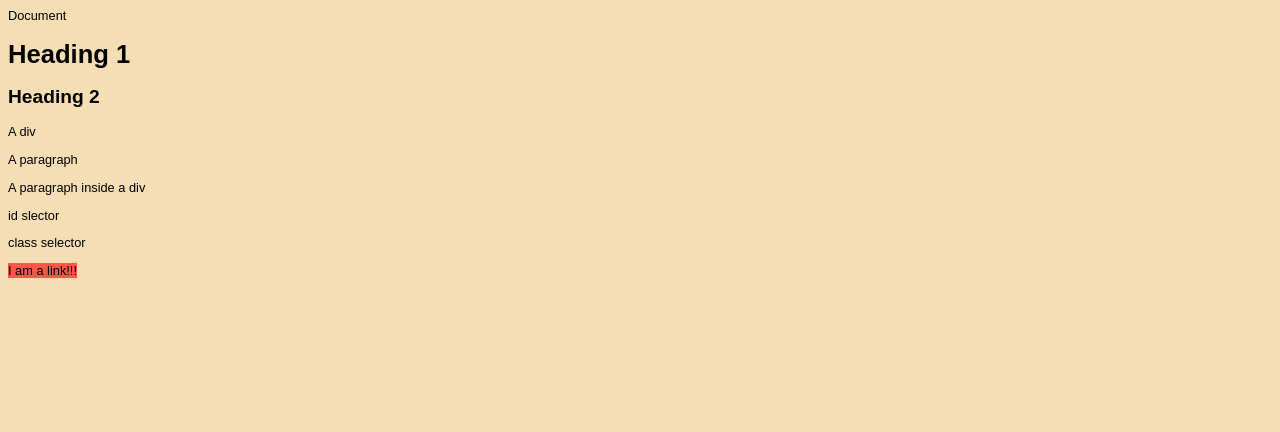
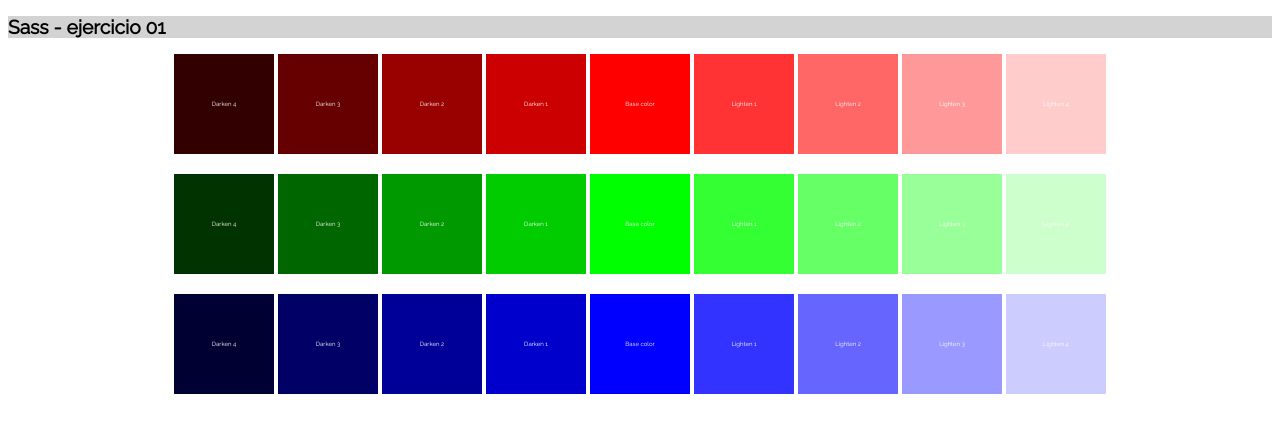
Before and after one commit to fdelgado-dwk262/master, a website built with Parcel: page src/index.html in a window 1280 px wide. Built offline with nearby package versions, Linux system fonts and the light colour scheme.

Commit message:
[MOD][CSS][HTML] cambios y pruebas

```diff
--- a/src/content/site.css
+++ b/src/content/site.css
@@ -1,7 +1,9 @@
+@import url('https://fonts.googleapis.com/css?family=Raleway&display=swap');
+
 body {
     font-size: 80%; /* 80% base line - de pende del navegador aprox 16px */
-    font-family: sans-serif;
-    background-color: wheat;
+    font-family: 'Raleway', sans-serif;
+    background-color: white;
 }
 
 a {
@@ -12,3 +14,30 @@ a {
 a:hover {
     color: white;
 }
+
+h1, h2 {
+    background-color: lightgrey;
+}
+div {
+   font-size: 0.5em;
+}
+
+p {
+ font-size: 2em;
+}
+
+.content_flex {
+    display: flex;
+}
+.content_flex div:nth-child(1) {
+    background-color: goldenrod;
+    flex-grow: 1;
+}
+.content_flex div:nth-child(2) {
+    background-color: thistle;
+    flex-grow: 2;
+}
+.content_flex div:nth-child(3) {
+    background-color: teal;
+    flex-grow: 3;
+}
--- a/src/index.html
+++ b/src/index.html
@@ -4,11 +4,12 @@
     <meta charset="UTF-8">
     <meta name="viewport" content="width=device-width, initial-scale=1.0">
     <meta http-equiv="X-UA-Compatible" content="ie=edge">
-    <link rel="stylesheet" href="./content/site.css"
+    <link rel="stylesheet" href="./content/site.css">
+    <link rel="stylesheet" href="./sass/form.scss">
     <title>Document</title>
 </head>
 <body>
-    <h1>Heading 1</h1>
+    <!-- <h1>Heading 1</h1>
     <h2>Heading 2</h2>
     <div>A div</div>
         <p>A paragraph</p>
@@ -17,5 +18,54 @@
     <p id="content">id slector</p>
     <p class="quotation">class selector</p>
     <a href="">I am a link!!!</a>
+    <div class="content_flex">
+        <div>
+            <h1>1</h1>
+        </div>
+        <div>
+            <h1>2</h1>
+        </div>
+        <div>
+            <h1>3</h1>
+        </div>
+    </div>
+    <hr /> -->
+    <h2>Sass - ejercicio 01</h2>
+    <div class="content">
+    <div class="red">
+        <div>Darken 4</div>
+        <div>Darken 3</div>
+        <div>Darken 2</div>
+        <div>Darken 1</div>
+        <div>Base color</div>
+        <div>Lighten 1</div>
+        <div>Lighten 2</div>
+        <div>Lighten 3</div>
+        <div>Lighten 4</div>
+    </div>
+    <div class="green">
+        <div>Darken 4</div>
+        <div>Darken 3</div>
+        <div>Darken 2</div>
+        <div>Darken 1</div>
+        <div>Base color</div>
+        <div>Lighten 1</div>
+        <div>Lighten 2</div>
+        <div>Lighten 3</div>
+        <div>Lighten 4</div>
+    </div>
+    <div class="blue">
+        <div>Darken 4</div>
+        <div>Darken 3</div>
+        <div>Darken 2</div>
+        <div>Darken 1</div>
+        <div>Base color</div>
+        <div>Lighten 1</div>
+        <div>Lighten 2</div>
+        <div>Lighten 3</div>
+        <div>Lighten 4</div>
+    </div>
+</div>
+
 </body>
 </html>
--- /dev/null
+++ b/src/sass/form.scss
@@ -0,0 +1,59 @@
+$baseSize : 14px;
+
+
+$base-color-red: 0;
+$base-color-green: 120;
+$base-color-blue: 240;
+
+$color_text_white: white;
+
+$porcentaje: 0%;
+
+@mixin degradado($color, $baseColor, $porcentaje) {
+
+    @for $i from 1 through 9 {
+        .#{$color} div:nth-child(#{$i}) {
+            height: 100px;
+            width: 100px;
+            color: $color_text_white;
+            $porcentaje: $porcentaje + 10;
+            background-color: hsl($baseColor,100%,$porcentaje);
+         }
+    }
+  }
+
+@for $j from 1 through 3 {
+  @if ($j == 1) {
+    $color: $base-color-red;
+    .a {
+      color: $color;
+    }
+    @include degradado(red, $base-color-red ,$porcentaje);
+  }
+  @if ($j == 2) {
+    $color: $base-color-green;
+    .b {
+      color: $color;
+    }
+    @include degradado(green, $base-color-green,$porcentaje);
+  }
+  @if ($j == 3) {
+    $color: $base-color-blue;
+    .c {
+      color: $color;
+    }
+    @include degradado(blue, $base-color-blue, $porcentaje);
+  }
+}
+
+.content {
+    display: flex;
+    flex-direction: column;
+    div {
+        display: flex;
+        flex-direction: row;
+        justify-content: center;
+        align-items: center;
+        margin: 0 2px 10px;
+    }
+}
```
